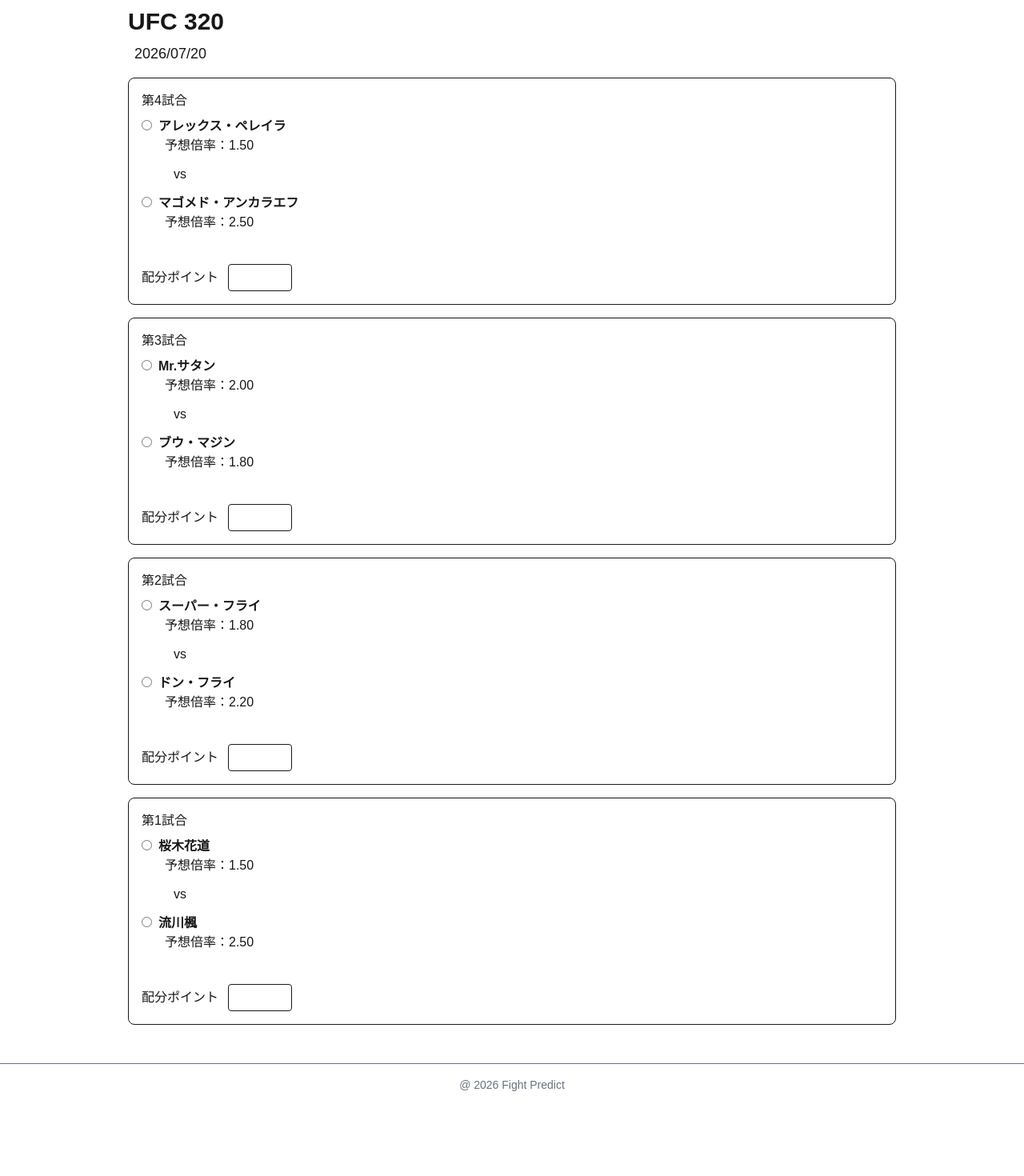
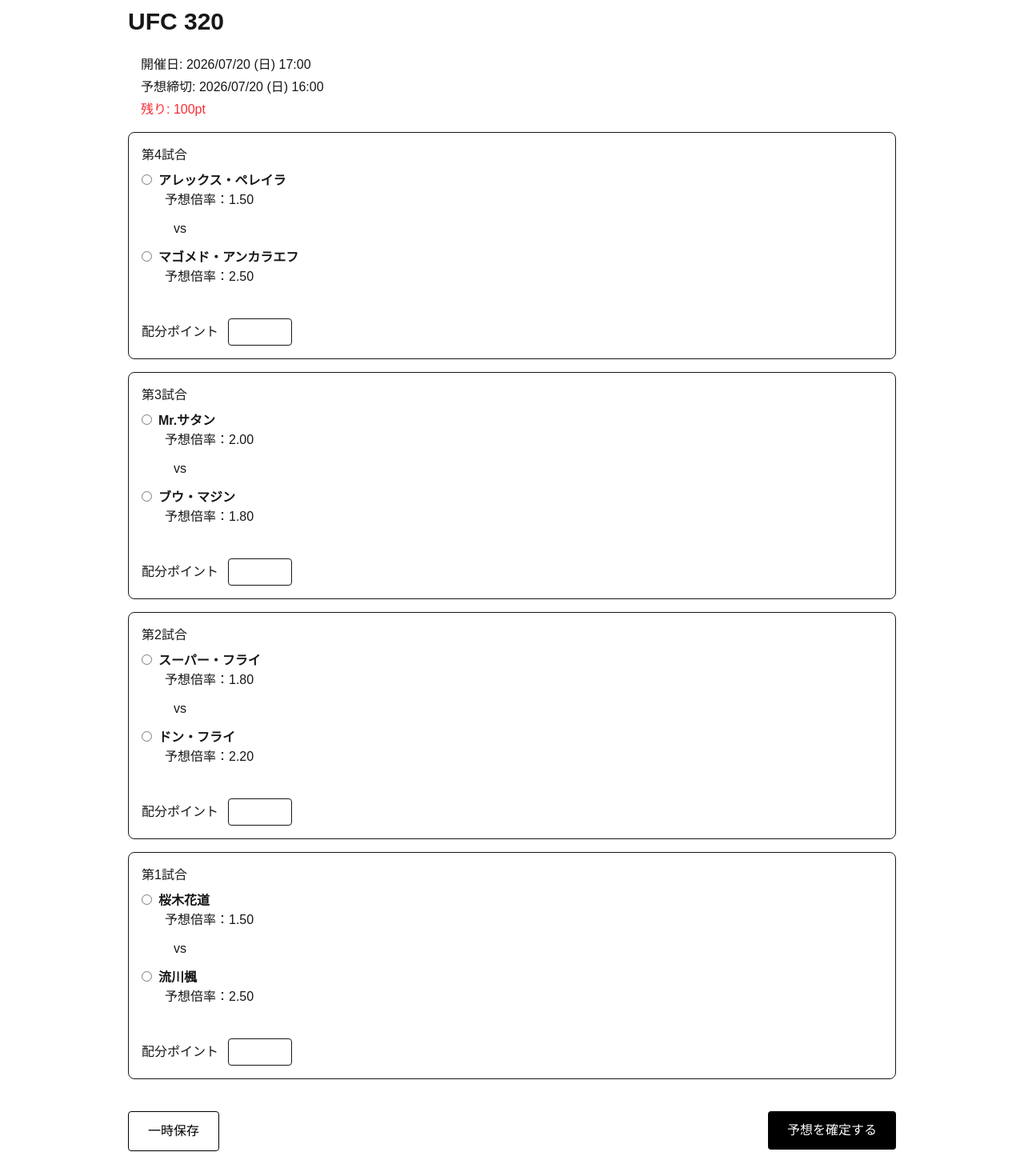
Before and after one commit to peishin-devjp/fight-predict, a Next.js app in the folder frontend/: page /events/ufc320 in a window 1280 px wide. Shown: the part 80-1550 px from the top of the page at 80% size. Before the commit the page ends 1462 px from the top, so only its background shows below. Built offline with nearby package versions, Linux system fonts and the light colour scheme.

Commit message:
Update prediction page layout and add remaining points UI

```diff
--- a/frontend/app/events/ufc320/page.tsx
+++ b/frontend/app/events/ufc320/page.tsx
@@ -1,12 +1,21 @@
+"use client";   // This is a client component
+import { useState } from "react";
 import MatchCard from "@/components/MatchCard";
 
 export default function MatchPage() {
+  const [remainingPoint, setRemainingPoint] = useState(100);
+
   return (
     <div className="max-w-5xl mx-auto p-8">
       <h1 className="text-3xl font-bold mb-2">
         UFC 320
       </h1>
-      <p className="text-lg px-2 mb-4">2026/07/20</p>
+
+      <div className="text-base p-4">
+        <p className="mb-1">開催日: 2026/07/20 (日) 17:00</p>
+        <p className="mb-1">予想締切: 2026/07/20 (日) 16:00</p>
+        <p className="text-red-500">残り: {remainingPoint}pt</p>
+      </div>
 
       <MatchCard
         matchCard="第4試合"
@@ -39,6 +48,18 @@
         odds1={1.5}
         odds2={2.5}
       />
+      <div className="flex justify-between">
+        <p>
+          <button className="mt-6 rounded bg-white px-6 py-3 text-black border border-black-300">
+            一時保存
+          </button>
+        </p>
+        <p>
+          <button className="mt-6 rounded bg-black px-6 py-3 text-white">
+            予想を確定する
+          </button>
+        </p>
+    </div>
 
    </div>
   );
```
Also changed, not shown: 1 other file (tests, documents, lock files or other folders).
